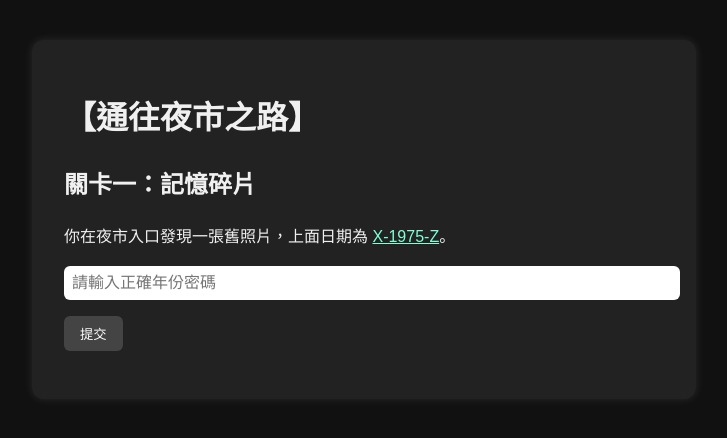
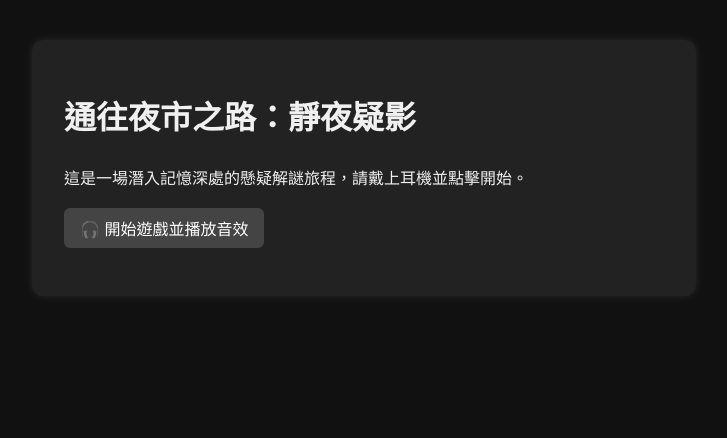
Before and after one commit to jianzhahh/nightmarket-game, a plain HTML site: page index.html in a window 1280 px wide. Shown: the whole page, without its empty margins (276-1003 px from the left). Drawn offline with Linux system fonts and the light colour scheme.

Commit message:
Update index.html

```diff
--- a/index.html
+++ b/index.html
@@ -36,6 +36,8 @@
       border: none;
       border-radius: 6px;
       cursor: pointer;
+      font-size: 1rem;
+      margin-bottom: 1rem;
     }
     button:hover {
       background-color: #666;
@@ -55,12 +57,19 @@
   </style>
 </head>
 <body>
-  <audio id="bgm" autoplay loop>
+  <!-- 音效 -->
+  <audio id="bgm" loop>
     <source src="https://cdn.pixabay.com/download/audio/2023/03/07/audio_0d38a05dc8.mp3?filename=creepy-ambient-142317.mp3" type="audio/mpeg">
   </audio>
 
-  <div class="game-container" id="stage1">
-    <h1>【通往夜市之路】</h1>
+  <!-- 開始遊戲按鈕 -->
+  <div class="game-container" id="intro">
+    <h1>通往夜市之路：靜夜疑影</h1>
+    <p>這是一場潛入記憶深處的懸疑解謎旅程，請戴上耳機並點擊開始。</p>
+    <button onclick="startGame()">🎧 開始遊戲並播放音效</button>
+  </div>
+
+  <div class="game-container hidden" id="stage1">
     <h2>關卡一：記憶碎片</h2>
     <p>你在夜市入口發現一張舊照片，上面日期為 <span class="clickable" onclick="revealHint('hint1')">X-1975-Z</span>。</p>
     <p id="hint1" class="hidden">提示：1975 年有一場發生在西貢的事件，這與什麼大事有關？</p>
@@ -94,6 +103,16 @@
   </div>
 
   <script>
+    function startGame() {
+      const audio = document.getElementById("bgm");
+      audio.play().then(() => {
+        alert("🎵 音效已啟動，準備進入解謎！");
+        fadeToNext("intro", "stage1");
+      }).catch(err => {
+        alert("⚠️ 音效播放失敗，請確認已點擊允許播放或開啟聲音。");
+      });
+    }
+
     function fadeToNext(currentId, nextId) {
       document.getElementById(currentId).classList.add("hidden");
       document.getElementById(nextId).classList.remove("hidden");
```
